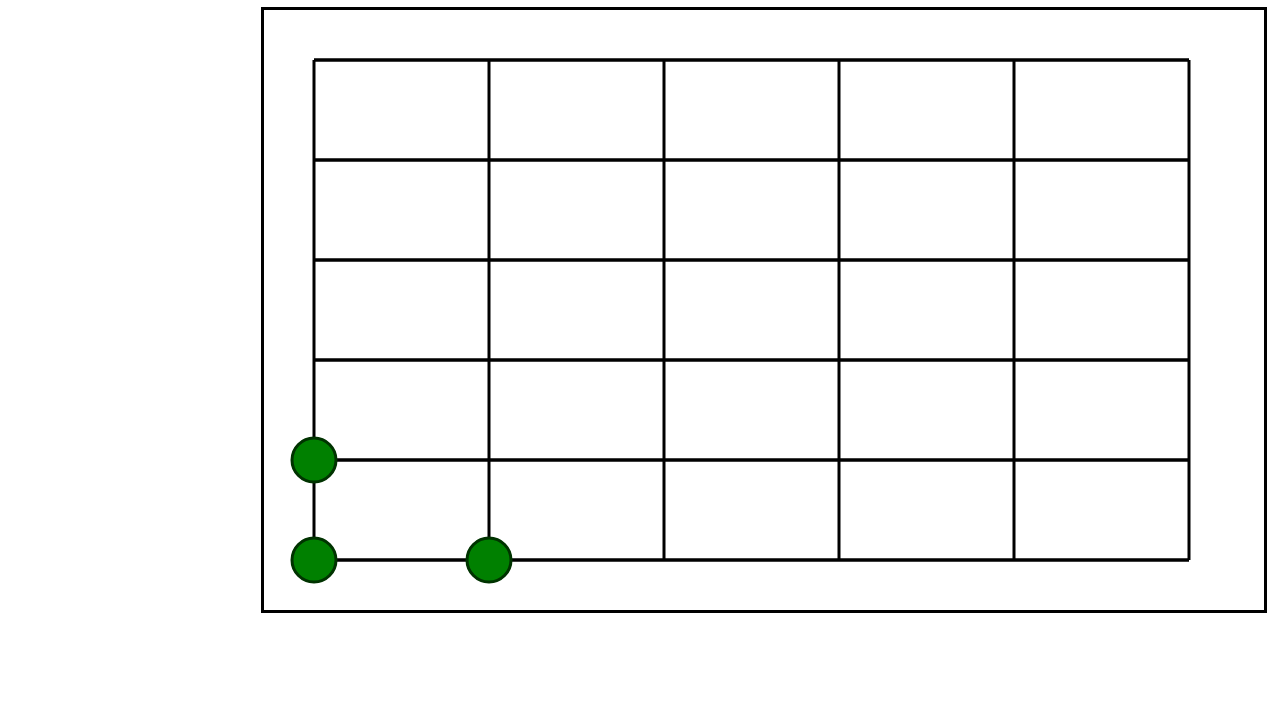
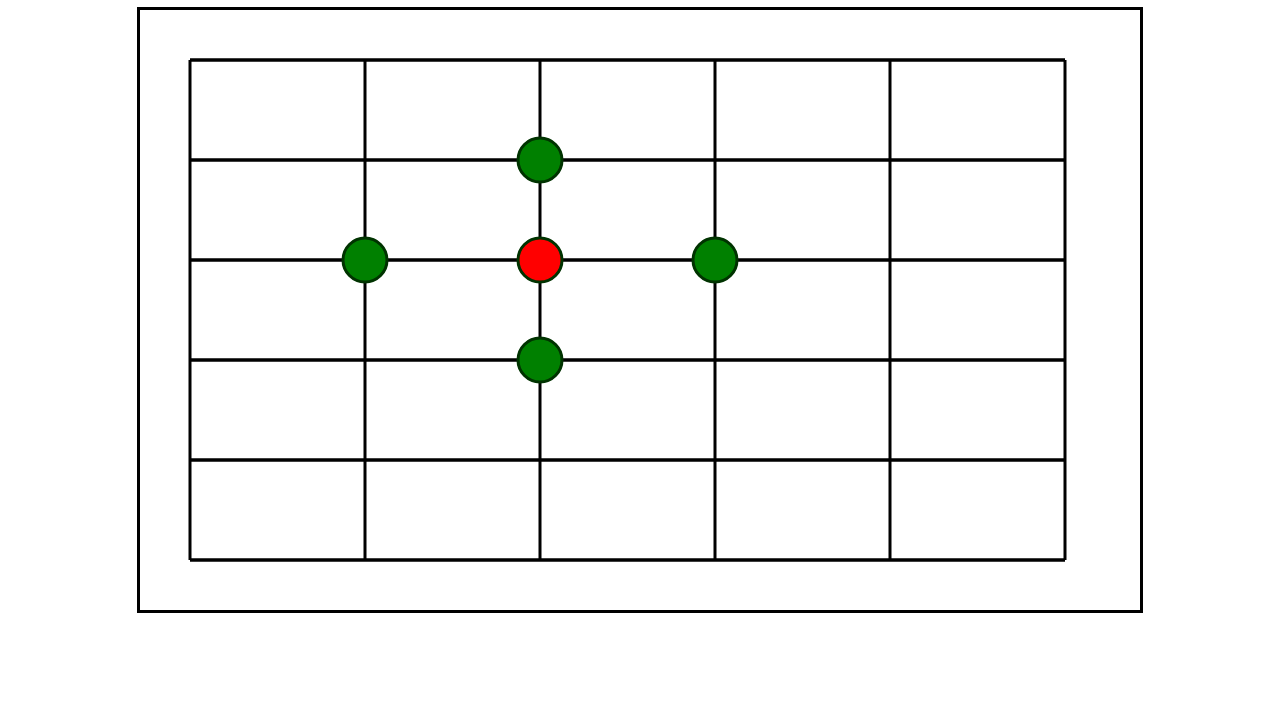
Before and after one commit to Kimbuca/ship-animation, a plain HTML site: page index.html in a window 1280 px wide. Shown: the part 73-800 px from the top of the page. Drawn offline with Linux system fonts and the light colour scheme.

Commit message:
add more paths

```diff
--- a/animation.js
+++ b/animation.js
@@ -27,44 +27,32 @@ var init_y = 550; //based on height -100
 var i =0;
 
 
+for(var j=0; j<6; j++, init_y -=100, init_x = 50){
 
-for(var j=0; j<6; j++){
-	init_x = 50;
 
-	for(var r=0; r<6; r++){
-		points[i] = {x: '', y:'', neighbors:[]};
-		points[i].x = init_x;
-		points[i].y = init_y;
+	for(var r=0; r<6; r++, i++, init_x += 175){
+
+		points[i] = {x: init_x, y:init_y, neighbors:[]};
 
 		if(r != 5){
 
 			//make exception to borders
-			points[i].neighbors.push({
-				//right neigh
-				x: init_x+175, y:init_y
-			});
+			points[i].neighbors.push({ x: init_x+175, y:init_y });
+			points[i].neighbors.push({ x: init_x-175, y:init_y });
 
-			points[i].neighbors.push({
-				//left neigh
-				x: init_x, y:init_y-100
-			});
+			points[i].neighbors.push({ x: init_x, y:init_y-100 });
+			points[i].neighbors.push({ x: init_x, y:init_y+100 });
+
 
 		}else{
-			//ending just can go up
-			points[i].neighbors.push({
-				x: init_x, y:init_y-100
-			});
+
+			//ending just can go up and left
+			points[i].neighbors.push({ x: init_x-175, y:init_y });
+			points[i].neighbors.push({ x: init_x, y:init_y-100 });
 		}
-		console.log(points[i].neighbors[0].y +" and " +points[i].neighbors[0].x);
-		i++;
-		init_x += 175;
+		//console.log(points[i].neighbors[0].y +" and " +points[i].neighbors[0].x);
 	}
-
-	init_y -=100;
-
 }
-
-
 
 
 //function that plots the grid
@@ -94,8 +82,8 @@ drawGrid = function(){
 
 
 var drawPath = function(){
-	 cx.beginPath();
-  cx.strokeStyle = '#ff0000';
+	cx.beginPath();
+  	cx.strokeStyle = '#ff0000';
    for(i=1;i<pathp.length;i++){
    	  cx.moveTo(pathp[i-1].x, pathp[i-1].y);
   	  cx.lineTo(pathp[i].x, pathp[i].y);
@@ -108,7 +96,7 @@ var drawPath = function(){
    Point = function(x,y,r,c, n){
    		this.x = x;
    		this.y = y;
-   		this.r = r;
+   		this.r = r; //radius
    		this.color = c;
    };
 
@@ -154,13 +142,10 @@ var drawPath = function(){
 
    		//search for specific point in Points
 		for(var i= 0; i<points.length; i++){
-			if(points[i].x == current_point.x &&
-					points[i].y == current_point.y){
-
-					my_neighbors = points[i].neighbors;
+			if(points[i].x == current_point.x && points[i].y == current_point.y){
+				my_neighbors = points[i].neighbors;
 					//console.log('found!' +my_neighbors);
-				}
-
+			}
 		}
 
 		//add points to current options
@@ -175,37 +160,25 @@ var drawPath = function(){
 
 
 
-
-
 	var isTouching = function(xpos, ypos, point){
 		var px = Math.pow(Math.abs(xpos - point.x),2);
 		var py = Math.pow(Math.abs(ypos- point.y),2);
 		var hyp = Math.sqrt(px+py);
-
-		if(hyp <= point.r){ return true;
-			}else{ return false;}
+		return hyp <= point.r;
 	};
 
 
-
-
-
-
-
-
 	/// MOUSE EVENTS
-	var canvas = document.getElementById("animation_module");
+	var canvas = document.getElementById("animation-module");
 	canvas.onmousemove = function(mouse){
 
 		var xCoord = mouse.clientX-mouse.target.offsetLeft;
 		var yCoord = mouse.clientY-mouse.target.offsetTop;
-		console.log(xCoord);
 
 		for(var i =0; i<figures.length; i++){
 
 			var current_point = figures[i];
-			console.log(current_point);
-			//console.log(hyp);
+
 			if(isTouching(xCoord,yCoord,current_point)){
 				current_point.color = 'blue';
 			}else{
@@ -237,7 +210,7 @@ var drawPath = function(){
 				drawOnCanvas();
 
 				//$('body').find('i[rel=modal]').open();
-				 $('#vid').modal('show');
+			 	//$('#vid').modal('show');
 			}
 		};
 	};
@@ -246,24 +219,15 @@ var drawPath = function(){
 	$("#video").attr("src","https://www.youtube.com/embed/JE7tC9F5oVs");
 
 
+	(function init() {
+		drawGrid();
+
+		let initialPoint = points[Math.floor(Math.random() * 36)];
+		let p = new Point(initialPoint.x, initialPoint.y, 22, 'red');
+   		pathp.push(p);
+   		draw_neighbors(initialPoint);
+	})();
 
 
 
-	//////// INITIALIZATION
-
-	drawGrid();
-
-
-		//initial point
-		/*
-	   cx.beginPath();
-	   cx.arc(points[0].x, points[0].y, 22, 0, 2 * Math.PI, false);
-	   cx.fillStyle = 'red';
-	   cx.fill();
-	   cxlineWidth = 5;
-	   cx.strokeStyle = '#003300';
-	   cx.stroke();*/
-  	   var p = new Point(points[0].x, points[0].y, 22, 'green');
-	   pathp.push(p)
-	 //draw initial neighbors
-	   draw_neighbors(points[0]);
+ 	//draw initial neighbors
--- a/index.html
+++ b/index.html
@@ -1,7 +1,6 @@
 <!DOCTYPE html>
 <html>
 	<head>
-
 		<meta charset="utf-8">
 
 		<script src="dist/jquery-3.1.1.js"></script>
@@ -10,27 +9,18 @@
 		 <!-- Link to open the modal -->
 
 		<link rel="stylesheet" href="mystyle.css">
-	<title>My ship animation</title>
+		<title>Pirate Bay</title>
 	</head>
+
 	<body>
-
-
 		<div id="vid" style="display:none;">
-    	 <iframe id="video" width="420" height="315"
-			src="https://www.youtube.com/embed/XGSy3_Czz8k?autoplay=1">
-		 </iframe>
+	    	<iframe id="video" width="420" height="315" src="https://www.youtube.com/embed/XGSy3_Czz8k?autoplay=1"></iframe>
 		</div>
 
-	<h1>Javascript App</h1>
-	<div class="parent" id="parent">
-		<canvas id="animation_module" width="1000" height="600">
-	</canvas>
+		<h1>Treasure Map</h1>
+		<div class="parent-container" id="parent">
+			<canvas id="animation-module" width="1000" height="600"></canvas>
 		</div>
-
 		<script type="text/javascript" src="animation.js"></script>
-
-
-  </div>
-
 	</body>
 </html>
--- a/mystyle.css
+++ b/mystyle.css
@@ -4,15 +4,15 @@ h1{
 }
 
 
-.parent{
-	width: 60%;
-	text-align: center;
-    margin: 0 auto;
-
+.parent-container{
+/*	width: 60%;
+    margin: 0 auto; */
+    display: flex;
+    justify-content: center;
 }
 
 
-#animation_module{
+#animation-module{
 
 	/*height: 600em;
 	width:1000;*/
```
Lines whose indentation alone changed are shown as unchanged.
